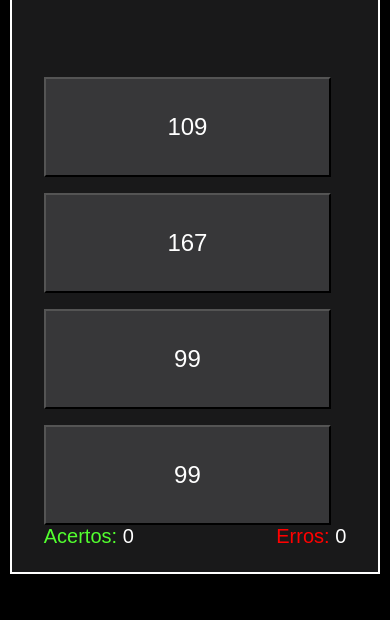
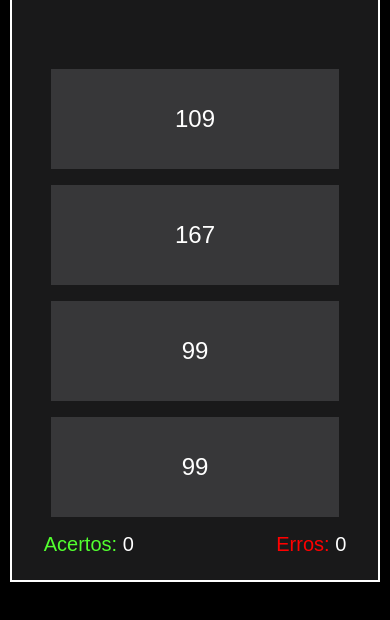
Before and after one commit to Renanzen/QuizMath, a plain HTML site: page soma.html in a window 390 px wide. Shown: the part 184-804 px from the top of the page. Drawn offline with Linux system fonts and the light colour scheme.

Commit message:
Patch 1.1.1 - Arrumando Detalhe CSS

```diff
--- a/css/style.css
+++ b/css/style.css
@@ -50,6 +50,10 @@ main{
     justify-content: space-between;
     height: 100%;
     margin-top: 5rem;
+}
+
+.modos button{
+    border: none;
 }
 
 .item{
@@ -139,9 +143,13 @@ a{
         height: auto;
         margin: 0 auto;
     }
+    .modos{
+        padding-bottom: 1rem;
+    }
 
     .telaquiz,
-    .modos a{
+    .modos a,
+    .modos button{
         margin: 0 auto;
     }
     .telaquiz,
@@ -150,6 +158,6 @@ a{
     }
 
     .vitoria{
-    font-size: 1.5rem;
+    font-size: 1.25rem;
     }
 }
```
